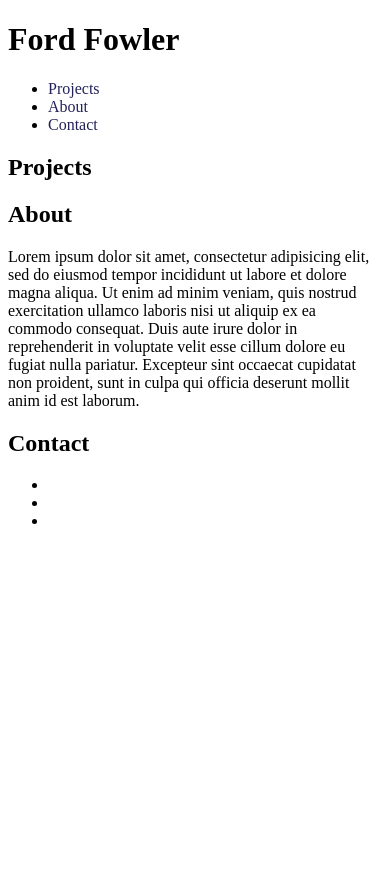
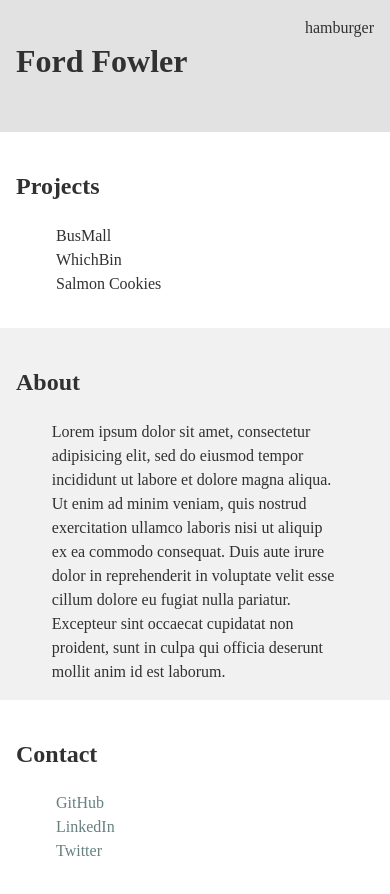
Before and after one commit to Jon-Bovi/portfolio, a plain HTML site: page index.html in a window 390 px wide. Before the commit the page ends 844 px from the top, so only its background shows below. Drawn offline with Linux system fonts and the light colour scheme; some icons are missing.

Commit message:
responsive styling

```diff
--- a/index.html
+++ b/index.html
@@ -11,10 +11,10 @@
   </head>
   <body>
     <header>
-      <h1>Ford Fowler</h1>
-      <nav>
-        <div class="icon-burger"></div>
-        <ul class="site-links">
+      <h1 class="float-left">Ford Fowler</h1>
+      <nav class="nav">
+        <div class="icon-burger">hamburger</div>
+        <ul>
           <li><a href="#">Projects</a></li>
           <li><a href="#">About</a></li>
           <li><a href="#">Contact</a></li>
@@ -25,21 +25,24 @@
       <section>
         <h2>Projects</h2>
         <ul>
-
+          <li>BusMall</li>
+          <li>WhichBin</li>
+          <li>Salmon Cookies</li>
+          <li></li>
         </ul>
       </section>
-      <section>
+      <article>
         <h2>About</h2>
         <p>
           Lorem ipsum dolor sit amet, consectetur adipisicing elit, sed do eiusmod tempor incididunt ut labore et dolore magna aliqua. Ut enim ad minim veniam, quis nostrud exercitation ullamco laboris nisi ut aliquip ex ea commodo consequat. Duis aute irure dolor in reprehenderit in voluptate velit esse cillum dolore eu fugiat nulla pariatur. Excepteur sint occaecat cupidatat non proident, sunt in culpa qui officia deserunt mollit anim id est laborum.
         </p>
-      </section>
+      </article>
       <section>
         <h2>Contact</h2>
         <ul>
-          <li><a href="#" class="icon-github"></a></li>
-          <li><a href="#" class="icon-linkedin"></a></li>
-          <li><a href="#" class="icon-twitter"></a></li>
+          <li><a href="https://github.com/Jon-Bovi" class="icon-github">GitHub</a></li>
+          <li><a href="https://www.linkedin.com/in/ford-fowler-49b042127?trk=hp-identity-name" class="icon-linkedin">LinkedIn</a></li>
+          <li><a href="https://twitter.com/Dreadpudding" class="icon-twitter">Twitter</a></li>
         </ul>
       </section>
     </main>
--- a/styles/base.css
+++ b/styles/base.css
@@ -1,4 +1,40 @@
-a {
+html {
+  padding: 0px;
+  margin: 0px;
+}
+
+body {
+  line-height: 1.5;
+  font-size: 100%;
+  color: #313131;
+  padding: 0;
+  margin: 0;
+}
+
+a, a:link, a:active{
   text-decoration: none;
-  color: #222259;
+  color: #668080;
 }
+
+a:hover, a:focus {
+  color: #292929;
+}
+
+li {
+  list-style: none;
+}
+
+p {
+  max-width: 80%;
+}
+
+@font-face {
+  font-family: "socicon";
+  src:url("fonts/socicon.eot");
+  src:url("fonts/socicon.eot?#iefix") format("embedded-opentype"),
+    url("fonts/socicon.woff") format("woff"),
+    url("fonts/socicon.ttf") format("truetype"),
+    url("fonts/socicon.svg#socicon") format("svg");
+  font-weight: normal;
+  font-style: normal;
+}
--- a/styles/layout.css
+++ b/styles/layout.css
@@ -0,0 +1,27 @@
+.float-left {
+  float: left;
+}
+
+.float-right {
+  float: right;
+}
+
+header {
+  background: #e2e2e2;
+  padding: 16px;
+  margin: 0;
+  height: 100px;
+}
+
+section {
+  padding: 16px;
+}
+
+article {
+  background: #f1f1f1;
+  padding: 16px;
+}
+
+article p {
+  margin: 0 auto;
+}
--- a/styles/modules.css
+++ b/styles/modules.css
@@ -0,0 +1,26 @@
+.nav {
+  float: right;
+}
+
+.nav ul {
+  display: none;
+}
+
+.icon-burger:hover , .icon-burger:click {
+  display: block;
+}
+
+@media screen and (min-width: 720px) {
+  .nav ul , .nav li{
+    display: inline-block;
+  }
+  .nav ul {
+    margin-top: 34px;
+  }
+  .nav li {
+    padding: 0 1.3em;
+  }
+  .icon-burger {
+    display: none;
+  }
+}
```
